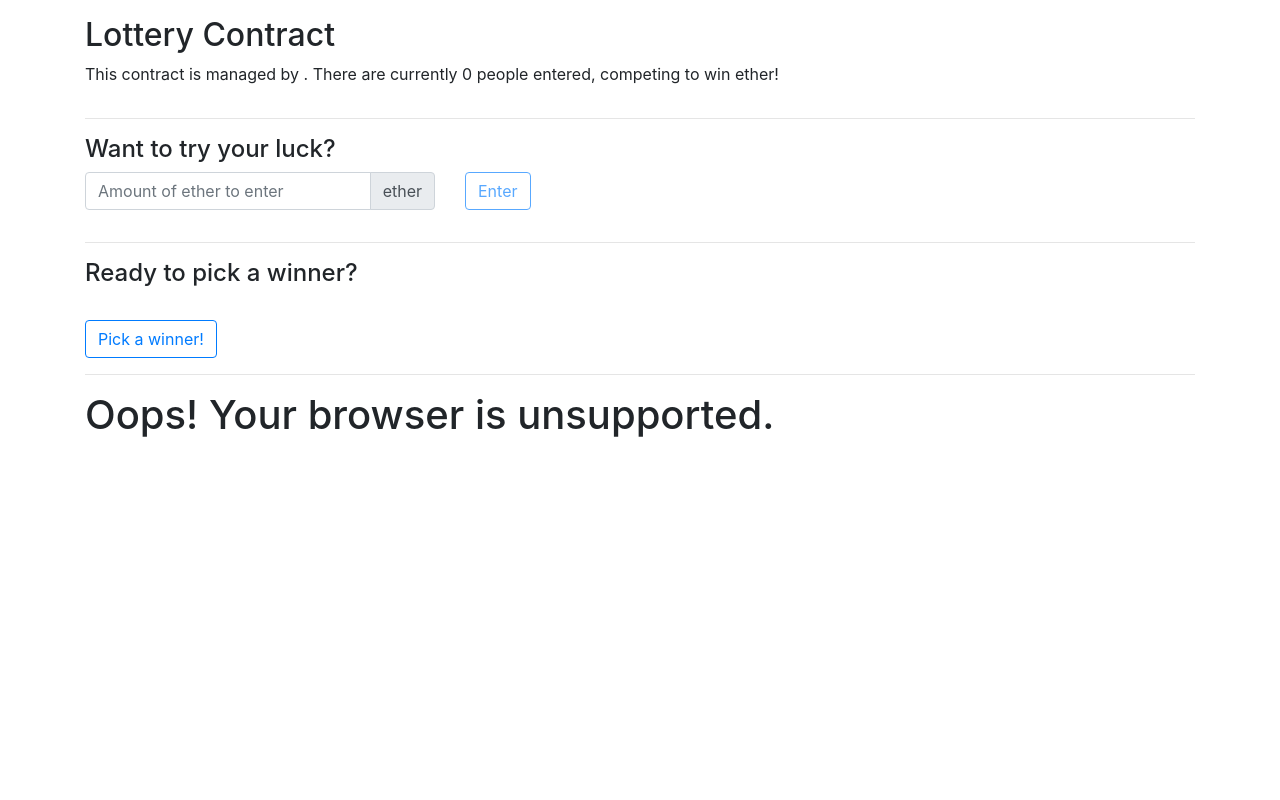
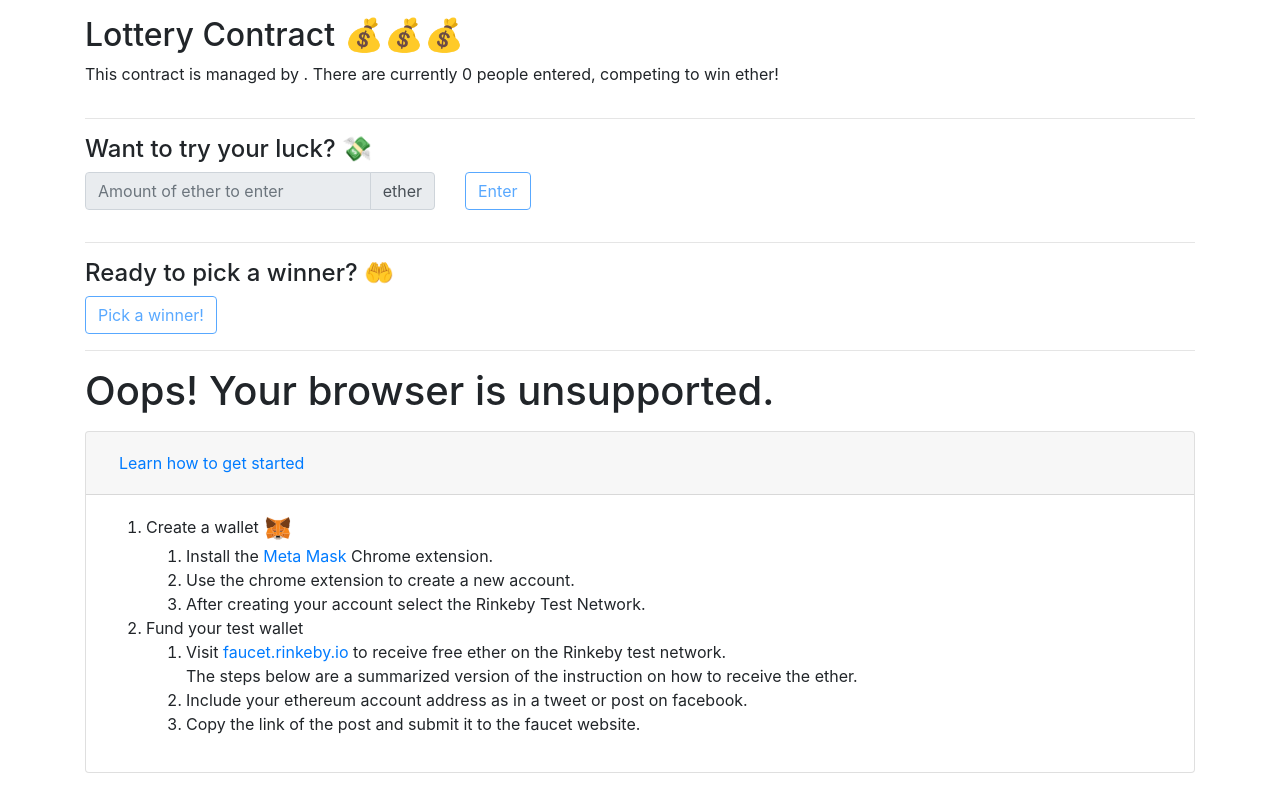
Before and after one commit to ShaneRich5/react-lottery, a React (Create React App) app: page / in a window 1280 px wide. Built offline with nearby package versions, Linux system fonts and the light colour scheme.

Commit message:
feat: added onboarding instructions

```diff
--- a/public/index.html
+++ b/public/index.html
@@ -1,43 +1,20 @@
 <!DOCTYPE html>
 <html lang="en">
+
 <head>
   <meta charset="utf-8" />
   <link rel="icon" href="%PUBLIC_URL%/favicon.ico" />
   <meta name="viewport" content="width=device-width, initial-scale=1" />
   <meta name="theme-color" content="#000000" />
-    <meta
-      name="description"
-      content="Web site created using create-react-app"
-    />
+  <meta name="description" content="Web site created using create-react-app" />
   <link rel="apple-touch-icon" href="%PUBLIC_URL%/logo192.png" />
-    <!--
-      manifest.json provides metadata used when your web app is installed on a
-      user's mobile device or desktop. See https://developers.google.com/web/fundamentals/web-app-manifest/
-    -->
   <link rel="manifest" href="%PUBLIC_URL%/manifest.json" />
-    <!--
-      Notice the use of %PUBLIC_URL% in the tags above.
-      It will be replaced with the URL of the `public` folder during the build.
-      Only files inside the `public` folder can be referenced from the HTML.
+  <title>Ethereum Lottery</title>
+</head>
 
-      Unlike "/favicon.ico" or "favicon.ico", "%PUBLIC_URL%/favicon.ico" will
-      work correctly both with client-side routing and a non-root public URL.
-      Learn how to configure a non-root public URL by running `npm run build`.
-    -->
-    <title>React App</title>
-  </head>
 <body>
   <noscript>You need to enable JavaScript to run this app.</noscript>
   <div id="root"></div>
-    <!--
-      This HTML file is a template.
-      If you open it directly in the browser, you will see an empty page.
+</body>
 
-      You can add webfonts, meta tags, or analytics to this file.
-      The build step will place the bundled scripts into the <body> tag.
-
-      To begin the development, run `npm start` or `yarn start`.
-      To create a production bundle, use `npm run build` or `yarn build`.
-    -->
-  </body>
 </html>
--- a/src/components/app/app.component.tsx
+++ b/src/components/app/app.component.tsx
@@ -1,6 +1,6 @@
 import Web3 from 'web3';
 import React from 'react';
-import { isArray } from 'util';
+import { isArray, isNull } from 'util';
 import { Contract } from 'web3-eth-contract';
 import Col from 'react-bootstrap/Col';
 import Row from 'react-bootstrap/Row';
@@ -8,6 +8,7 @@ import Form from 'react-bootstrap/Form';
 import Button from 'react-bootstrap/Button';
 import Spinner from 'react-bootstrap/Spinner';
 import Container from 'react-bootstrap/Container';
+import { Onboarding } from '../onboarding/onboarding.component';
 import loadWeb3 from '../../services/web3.service';
 import InputGroup from 'react-bootstrap/InputGroup';
 import FormControl from 'react-bootstrap/FormControl';
@@ -114,12 +115,13 @@ class App extends React.Component<{}, AppState> {
 
   render() {
     const loadingIndicator = this.isLoading() ? <Spinner animation="border" /> : null;
+    const onboardingComponent = this.state.message === ERROR_MESSAGE.UNSUPPORTED_BROWSER ? < Onboarding /> : null;
 
     return (
       <Container className="App">
         <Row>
           <Col xs={12}>
-            <h2>Lottery Contract</h2>
+            <h2>Lottery Contract <span role="img" aria-label="money bags">💰💰💰</span></h2>
           </Col>
           <Col xs={12}>
             <p>
@@ -135,7 +137,7 @@ class App extends React.Component<{}, AppState> {
         <Row>
           <Col xs={12}>
             <Form>
-              <h4>Want to try your luck?</h4>
+              <h4>Want to try your luck? <span role="img" aria-label="ether to enter">💸</span></h4>
               <Row>
                 <Col xs={4}>
                   <InputGroup className="mb-3">
@@ -144,7 +146,7 @@ class App extends React.Component<{}, AppState> {
                       aria-label="Amount of ether to enter"
                       aria-describedby="ether-entry"
                       value={this.state.value}
-                      disabled={this.isLoading()}
+                      disabled={this.isLoading() || !isNull(onboardingComponent)}
                       onChange={event => this.setState({ value: event.target.value })}
                     />
                     <InputGroup.Append>
@@ -155,7 +157,7 @@ class App extends React.Component<{}, AppState> {
                 <Col xs={2}>
                   <Button
                     variant="outline-primary"
-                    disabled={this.isLoading() || this.state.value === EMPTY_MESSAGE}
+                    disabled={this.isLoading() || this.state.value === EMPTY_MESSAGE || !isNull(onboardingComponent)}
                     onClick={this.onSubmit}
                   >Enter</Button>
                 </Col>
@@ -166,12 +168,12 @@ class App extends React.Component<{}, AppState> {
         <hr />
         <Row>
           <Col xs={12}>
-            <h4>Ready to pick a winner?</h4><br />
+            <h4>Ready to pick a winner? <span role="img" aria-label="choose a winner">🤲</span></h4>
           </Col>
           <Col xs={12}>
             <Button
               variant="outline-primary"
-              disabled={this.isLoading()}
+              disabled={this.isLoading() || !isNull(onboardingComponent)}
               onClick={this.onClick}
             >Pick a winner!</Button>
           </Col>
@@ -182,6 +184,9 @@ class App extends React.Component<{}, AppState> {
             <h1 style={{ display: 'inline' }}>{this.state.message}</h1>
             {loadingIndicator}
           </Col>
+          <Col xs={12} style={{ marginTop: 16 }}>
+            {onboardingComponent}
+          </Col>
         </Row>
       </Container >
     );
--- a/src/components/onboarding/onboarding.component.tsx
+++ b/src/components/onboarding/onboarding.component.tsx
@@ -1 +1,38 @@
-export const Onboarding = () => { };
+import React from 'react';
+import Card from 'react-bootstrap/Card';
+import Button from 'react-bootstrap/Button';
+import Accordion from 'react-bootstrap/Accordion';
+import metamaskLogo from './metamask.svg';
+
+export const Onboarding = () => (
+    <Accordion defaultActiveKey="1">
+        <Card>
+            <Card.Header>
+                <Accordion.Toggle as={Button} variant="link" eventKey="1">
+                    Learn how to get started
+                  </Accordion.Toggle>
+            </Card.Header>
+            <Accordion.Collapse eventKey="1">
+                <Card.Body>
+                    <ol>
+                        <li>Create a wallet <img height={30} src={metamaskLogo} alt="Logo" /></li>
+                        <ol>
+                            <li>Install the <a href="https://metamask.io/download.html" target="_blank" rel="noopener noreferrer"> Meta Mask</a> Chrome extension.</li>
+                            <li>Use the chrome extension to create a new account.</li>
+                            <li>After creating your account select the Rinkeby Test Network.</li>
+                        </ol>
+                        <li>Fund your test wallet</li>
+                        <ol>
+                            <li>
+                                Visit <a href="https://faucet.rinkeby.io/" target="_blank" rel="noopener noreferrer">faucet.rinkeby.io</a> to receive free ether on the Rinkeby test network.<br />
+                                The steps below are a summarized version of the instruction on how to receive the ether.
+                            </li>
+                            <li>Include your ethereum account address as in a tweet or post on facebook.</li>
+                            <li>Copy the link of the post and submit it to the faucet website.</li>
+                        </ol>
+                    </ol>
+                </Card.Body>
+            </Accordion.Collapse>
+        </Card>
+    </Accordion>
+);
```
Also changed, not shown: src/components/onboarding/metamask.png (added), src/components/onboarding/metamask.svg (added). Lines whose indentation alone changed are shown as unchanged.
